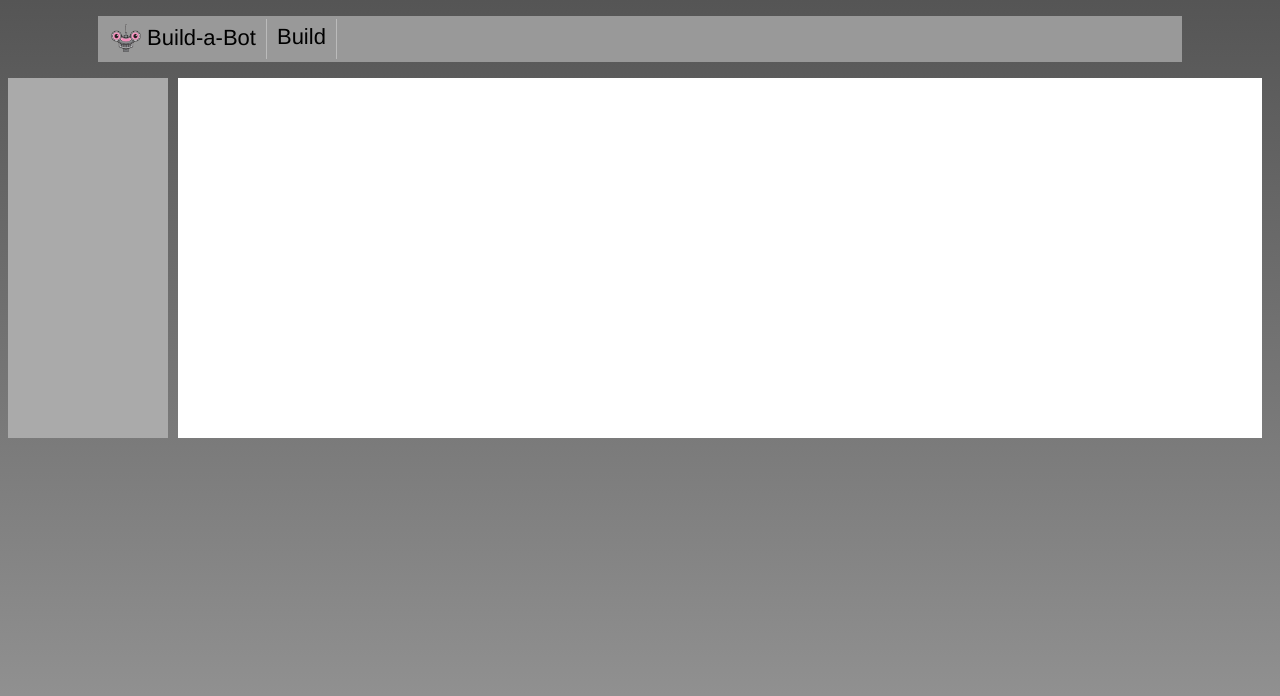
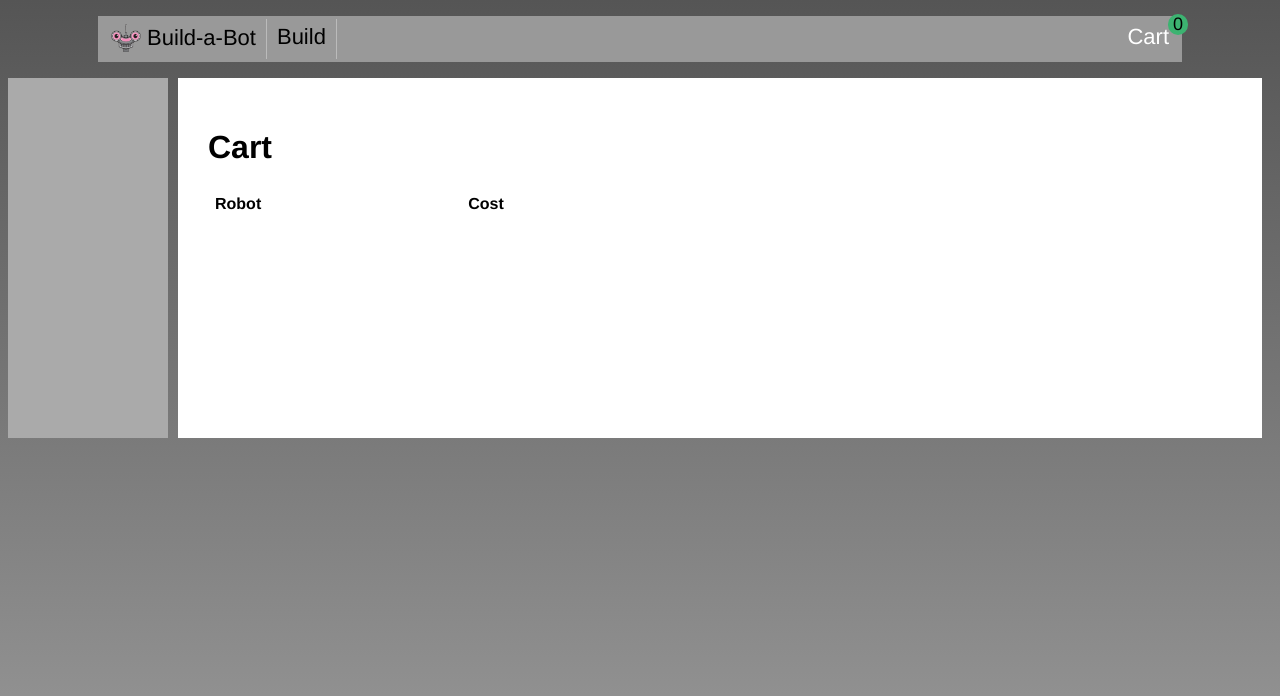
Before and after one commit to renemagitte/build-a-bot, a Vue app: page /cart in a window 1280 px wide. Shown: the top 696 px of the page. Built offline with nearby package versions, Linux system fonts and the light colour scheme.

Commit message:
Managing State and Server Communication with Vuex : Using Vuex Getters to Return Calculated Data

```diff
--- a/package.json
+++ b/package.json
@@ -10,7 +10,8 @@
   "dependencies": {
     "core-js": "^2.6.5",
     "vue": "^2.6.10",
-    "vue-router": "^3.0.5"
+    "vue-router": "^3.0.5",
+    "vuex": "^3.1.0"
   },
   "devDependencies": {
     "@vue/cli-plugin-babel": "^3.6.0",
--- a/src/App.vue
+++ b/src/App.vue
@@ -4,7 +4,9 @@
       <nav>
         <ul>
           <li class="nav-item">
+            <!-- eslint-disable-next-line -->
             <!-- Attrubute 'exact' makes so that special vue class 'router-link-active' only applies to the exact route! -->
+            <!-- eslint-disable-next-line -->
             <!-- This can also be done with adding attribute 'active-class="my-active-class-name"' -->
             <router-link class="nav-link" :to="{name: 'Home'}" exact>
               <img class="logo" src="./assets/build-a-bot-logo.png" />
@@ -16,6 +18,15 @@
             <router-link class="nav-link" :to="{name: 'Build'}" exact>
               Build
             </router-link>
+          </li>
+
+          <li class="nav-item cart">
+            <router-link class="nav-link" to="/cart" exact>
+              Cart
+            </router-link>
+            <div class="cart-items">
+              {{cart.length}}
+            </div>
           </li>
 
         </ul>
@@ -39,14 +50,18 @@
 </template>
 
 <script>
-// import HomePage from './home/HomePage.vue';
-//import RobotBuilder from './build/RobotBuilder.vue';
+// import RobotBuilder from './build/RobotBuilder.vue';
 
 export default {
   name: 'app',
   // components: {
   //   RobotBuilder,
   // },
+  computed: {
+    cart() {
+      return this.$store.state.cart;
+    },
+  },
 };
 </script>
 
@@ -94,6 +109,11 @@
   font-size: 22px;
   border-right: 1px solid #bbb;
 }
+.nav-item.cart {
+  position: relative;
+  margin-left: auto;
+  border-right: none;
+}
 .logo {
   vertical-align: middle;
   height: 30px;
@@ -122,6 +142,16 @@
   min-height: 300px;
 }
 
-
+.cart-items {
+  position: absolute;
+  top: -5px;
+  right: -9px;
+  font-size: 18px;
+  width: 20px;
+  text-align: center;
+  display: inline-block;
+  border-radius: 100px;
+  background-color: mediumseagreen;
+}
 
 </style>
--- /dev/null
+++ b/src/cart/ShoppingCart.vue
@@ -0,0 +1,51 @@
+<template>
+  <div>
+    <h1>Cart</h1>
+    <table>
+      <thead>
+        <tr>
+          <th class="robot-title">
+            Robot
+          </th>
+          <th class="cost">
+            Cost
+          </th>
+        </tr>
+      </thead>
+      <tbody>
+        <tr v-for="(robot, index) in cart" :key="index">
+          <td class="robot-title">
+            {{robot.head.title}}
+          </td>
+          <td class="cost">
+            {{robot.cost}}
+          </td>
+        </tr>
+      </tbody>
+    </table>
+ </div>
+</template>
+
+<script>
+export default {
+  name: 'Cart',
+  computed: {
+    cart() {
+      return this.$store.state.cart;
+    }
+  },
+};
+</script>
+
+<style scoped>
+  td, th {
+    padding: 5px;
+  }
+  .robot-title {
+    text-align: left;
+    padding-right: 200px;
+  }
+  .cost {
+    text-align: right;
+  }
+</style>
--- a/src/main.js
+++ b/src/main.js
@@ -2,10 +2,13 @@
 import App from './App.vue';
 
 import router from './router';
+import store from './store';
+
 
 Vue.config.productionTip = false;
 
 new Vue({
   render: h => h(App),
   router,
+  store,
 }).$mount('#app');
--- a/src/router/index.js
+++ b/src/router/index.js
@@ -11,6 +11,8 @@
 import RobotBases from '../parts/RobotBases.vue';
 import SidebarStandard from '../sidebars/SidebarStandard.vue';
 import SidebarBuild from '../sidebars/SidebarBuild.vue';
+import ShoppingCart from '../cart/ShoppingCart.vue';
+
 
 Vue.use(Router);
 
@@ -64,5 +66,9 @@
       const isValidId = Number.isInteger(Number(to.params.id));
       next(isValidId);
     },
+  }, {
+    path: '/cart',
+    name: 'Cart',
+    component: ShoppingCart,
   }],
 });
--- /dev/null
+++ b/src/store/index.js
@@ -0,0 +1,15 @@
+import Vue from 'vue';
+import Vuex from 'vuex';
+
+Vue.use(Vuex);
+
+export default new Vuex.Store({
+  state: {
+    cart: [],
+  },
+  mutations: {
+    addRobotToCart(state, robot) {
+      state.cart.push(robot);
+    },
+  },
+});
```
Also changed, not shown: src/build/RobotBuilder.vue, 1 other file (tests, documents, lock files or other folders).
